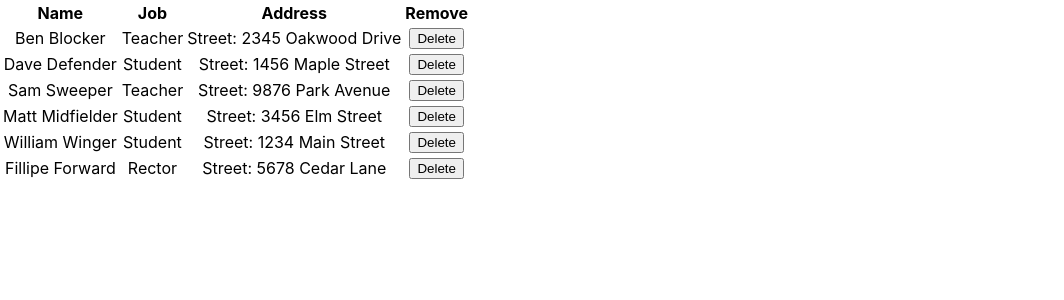
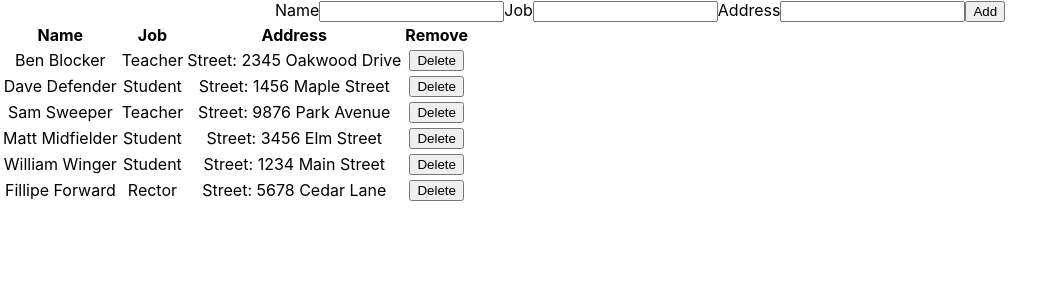
Before and after one commit to notees-no/MDT-web, a React (Create React App) app in the folder js-front1/: page / in a window 1280 px wide. Shown: the top 300 px of the page, without its empty margins (0-1064 px from the left). Built offline with nearby package versions, Linux system fonts and the light colour scheme.

Commit message:
lab добавление Form

```diff
--- a/js-front1/src/App.js
+++ b/js-front1/src/App.js
@@ -2,6 +2,7 @@ import "./App.css";
 import EmployeeAPI from "./api/service";
 import Table from "./Table";
 import { useState } from "react";
+import Form from "./Form";
 
 const initialEmployees = EmployeeAPI.all();
 
@@ -23,6 +24,7 @@ function App() {
 
   return (
     <div className="App">
+      <Form handleSubmit={addEmployee} inEmployee={{ name: "", job: "" , address: ""}} />
       <Table employees={employees} delEmployee={delEmp} />
     </div>
   );
--- /dev/null
+++ b/js-front1/src/Form.js
@@ -0,0 +1,49 @@
+import React from "react";
+import { useState } from "react";
+
+const Form = ({ handleSubmit, inEmployee }) => {
+    const [employee, setEmployee] = useState(inEmployee);
+
+    const handleChange = (event) => {
+        const { name, value } = event.target;
+        setEmployee({ ...employee, [name]: value });
+    };
+
+    const onSubmit = (event) => {
+        event.preventDefault();
+        handleSubmit(employee);
+        setEmployee(inEmployee);
+    };
+
+    return (
+        <form onSubmit={onSubmit}>
+            <label htmlFor="name">Name</label>
+            <input
+                type="text"
+                name="name"
+                value={employee.name}
+                onChange={handleChange}
+            />
+            <label htmlFor="job">Job</label>
+            <input
+                type="text"
+                name="job"
+                value={employee.job}
+                onChange={handleChange}
+            />
+
+            <label htmlFor="address">Address</label>
+            <input
+                type="text"
+                name="address"
+                value={employee.address}
+                onChange={handleChange}
+            />
+
+
+            <button type="submit">Add</button>
+        </form>
+    );
+};
+
+export default Form;
```
